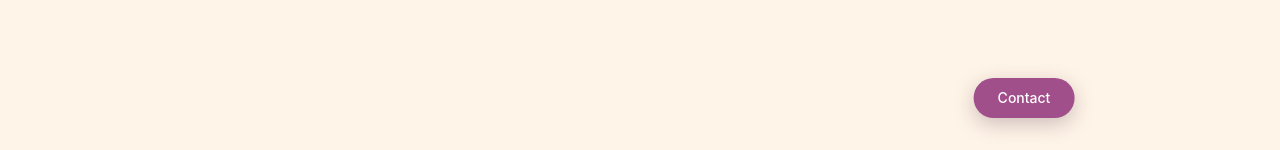
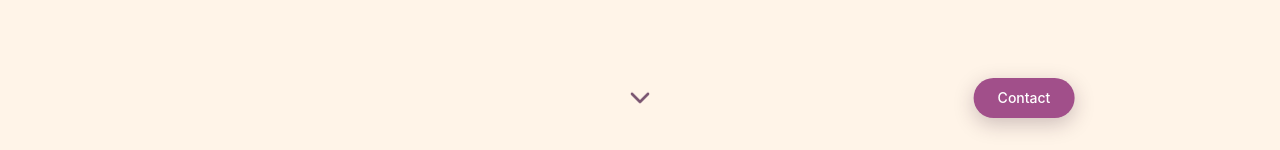
Before and after one commit to uboddot/alava, a React (Vite) app in the folder alavaFrontend/: page / in a window 1280 px wide. Shown: the part 650-800 px from the top of the page. Built offline with nearby package versions, Linux system fonts and the light colour scheme.

Commit message:
added scroll down indicator on hero

```diff
--- a/alavaFrontend/src/Hero/Hero.css
+++ b/alavaFrontend/src/Hero/Hero.css
@@ -25,3 +25,41 @@
   border-radius: 999px;
   box-shadow: 0 6px 20px rgb(58 31 51 / 25%);
 }
+
+/* scroll hint at the bottom centre of the hero */
+.heroScrollCue {
+  position: absolute;
+  left: 50%;
+  bottom: calc(2rem + env(safe-area-inset-bottom));
+  translate: -50% 0;
+  padding: 0.5rem;
+  color: var(--muted-foreground);
+  transition: opacity 200ms ease;
+}
+
+.heroScrollCue[data-hidden="true"] {
+  opacity: 0;
+  pointer-events: none;
+}
+
+.heroScrollCue svg {
+  display: block;
+  width: 2rem;
+  height: 2rem;
+}
+
+@media (prefers-reduced-motion: no-preference) {
+  .heroScrollCue svg {
+    animation: heroBounce 2s ease-in-out infinite;
+  }
+}
+
+@keyframes heroBounce {
+  0%,
+  100% {
+    transform: translateY(0);
+  }
+  50% {
+    transform: translateY(0.4rem);
+  }
+}
--- a/alavaFrontend/src/Hero/Hero.tsx
+++ b/alavaFrontend/src/Hero/Hero.tsx
@@ -1,10 +1,18 @@
 import './Hero.css';
+import { ChevronDown } from 'lucide-react';
 import { Button } from '@/components/ui/button';
+import { useIsScrolled } from '@/hooks/useIsScrolled';
 import Section from '../Section/Section';
+import { sections } from '../sections';
 
 export default Hero;
 
+// the section right after the intro
+const nextSectionId = sections[1].id;
+
 function Hero() {
+  const scrolled = useIsScrolled();
+
   return (
     <Section id="intro" className="hero">
       <h1 className="introTitle">Àlava</h1>
@@ -12,6 +20,17 @@ function Hero() {
       <Button asChild size="lg" className="heroContact">
         <a href="#contact">Contact</a>
       </Button>
+      {/* scroll hint, fades out once the user scrolls; hidden from focus and screen readers while invisible */}
+      <a
+        href={`#${nextSectionId}`}
+        className="heroScrollCue"
+        data-hidden={scrolled}
+        aria-label="Nach unten scrollen"
+        aria-hidden={scrolled}
+        tabIndex={scrolled ? -1 : undefined}
+      >
+        <ChevronDown />
+      </a>
     </Section>
   );
 }
--- /dev/null
+++ b/alavaFrontend/src/hooks/useIsScrolled.ts
@@ -0,0 +1,11 @@
+import { useSyncExternalStore } from 'react';
+
+function subscribe(onChange: () => void) {
+  window.addEventListener('scroll', onChange, { passive: true });
+  return () => window.removeEventListener('scroll', onChange);
+}
+
+// Returns whether the page is scrolled down more than `threshold` pixels and re-renders when that changes.
+export function useIsScrolled(threshold = 10): boolean {
+  return useSyncExternalStore(subscribe, () => window.scrollY > threshold);
+}
```
